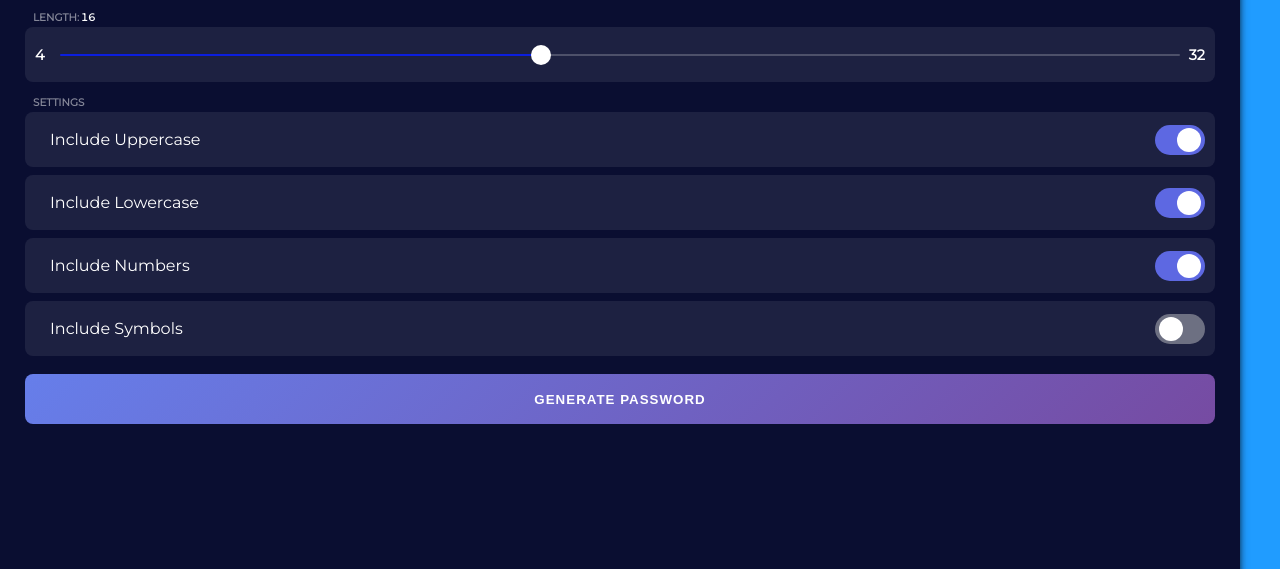
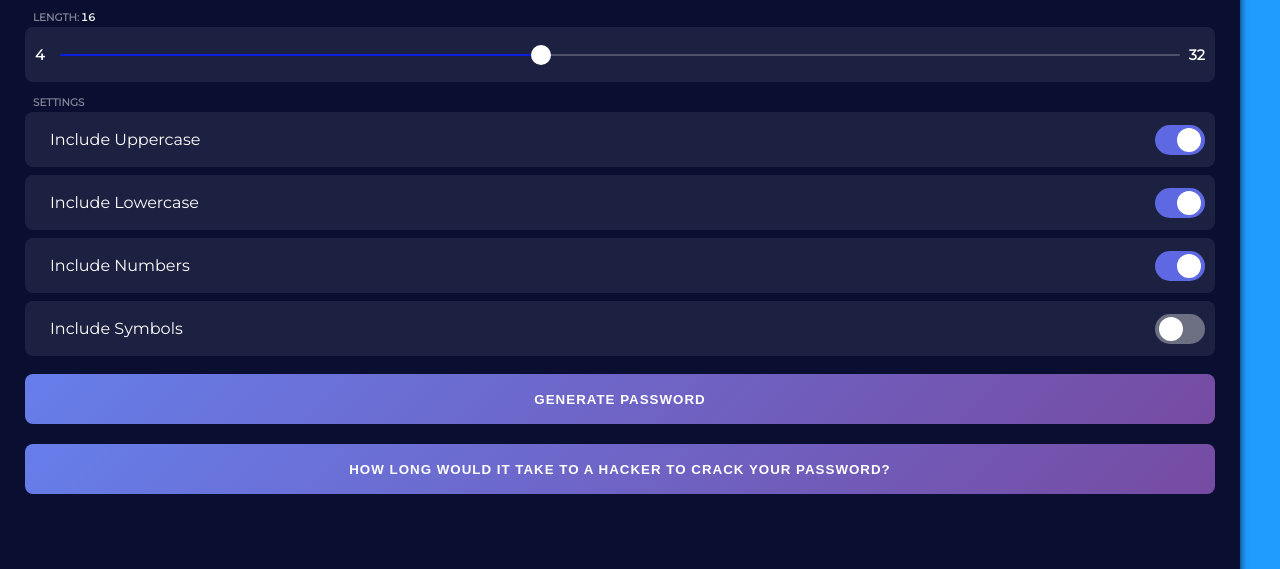
Before and after one commit to Finite-Code/Free-Online-Password-Generator, a plain HTML site: page index.html in a window 1280 px wide. Shown: the part 152-721 px from the top of the page. Drawn offline with Linux system fonts and the light colour scheme.

Commit message:
Add files via upload

```diff
--- a/index.html
+++ b/index.html
@@ -1,8 +1,8 @@
 <!DOCTYPE html>
-<html lang="en" >
+<html lang="en">
 <head>
   <meta charset="UTF-8">
-  <title>#1 Password Generator Online | Generate Passwords Online for free! | Free Password Generator!</title>
+  <title>Password Generator</title>
   <link rel='stylesheet' href='https://cdnjs.cloudflare.com/ajax/libs/font-awesome/5.11.2/css/all.min.css'>
 <link rel='stylesheet' href='https://fonts.googleapis.com/css?family=Montserrat&amp;display=swap'>
 	<link rel="stylesheet" href="style.css">
@@ -43,6 +43,9 @@
 	</div>
 
 	<button class="btn generate" id="generate">Generate Password</button>
+	<a rel="noopener noreferrer" target="_blank" href="https://i.redd.it/5g3ayy7pwxl51.jpg">
+		<button class="btn generate">How long would it take to a hacker to crack your password?</button>
+	</a>
 </div>
 
 
@@ -52,7 +55,7 @@
 
 <a class="github-corner" href="https://github.com/sudo-Atharva" title="Fork me on GitHub" target="_blank">
 	<svg width="80" height="80" viewbox="0 0 250 250">
-		<title>Follow me GitHub</title>
+		<title>Follow me on GitHub</title>
 		<path d="M0 0h250v250" />
 		<path class="octo-arm" d="M127.4 110c-14.6-9.2-9.4-19.5-9.4-19.5 3-7 1.5-11 1.5-11-1-6.2 3-2 3-2 4 4.7 2 11 2 11-2.2 10.4 5 14.8 9 16.2" fill="currentColor" style="transform-origin:130px 110px;" />
 		<path class="octo-body" d="M113.2 114.3s3.6 1.6 4.7.6l15-13.7c3-2.4 6-3 8.2-2.7-8-11.2-14-25 3-41 4.7-4.4 10.6-6.4 16.2-6.4.6-1.6 3.6-7.3 11.8-10.7 0 0 4.5 2.7 6.8 16.5 4.3 2.7 8.3 6 12 9.8 3.3 3.5 6.7 8 8.6 12.3 14 3 16.8 8 16.8 8-3.4 8-9.4 11-11.4 11 0 5.8-2.3 11-7.5 15.5-16.4 16-30 9-40 .2 0 3-1 7-5.2 11l-13.3 11c-1 1 .5 5.3.8 5z" fill="currentColor" />
--- a/script.js
+++ b/script.js
@@ -1,11 +1,5 @@
-// This is a simple Password Generator App that will generate random password maybe you can you them to secure your account.
-// I tried my best to make the code as simple as possible please dont mind the variable names.
-// Also this idea came in my mind after checking Traversy Media's latest video.
-
 // Clear the concole on every refresh
 console.clear();
-// set the body to full height
-// document.body.style.height = `${innerHeight}px`
 
 // Range Slider Properties.
 // Fill : The trailing color that you see when you drag the slider.
--- a/style.css
+++ b/style.css
@@ -250,6 +250,7 @@
 	cursor: pointer;
 	transition: all 150ms ease;
 }
+
  .btn.generate:active {
 	 transform: translateY(-3%);
 	 box-shadow: 0 4px 8px rgba(255, 255, 255, 0.08);
```
Lines whose indentation alone changed are shown as unchanged.
